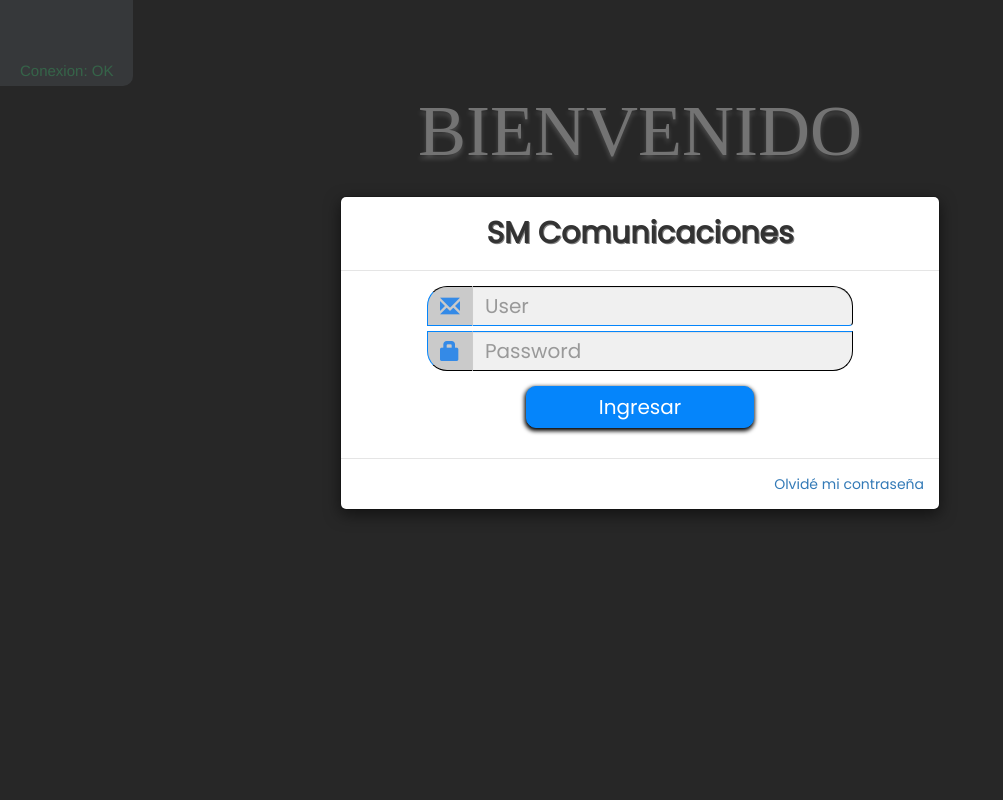
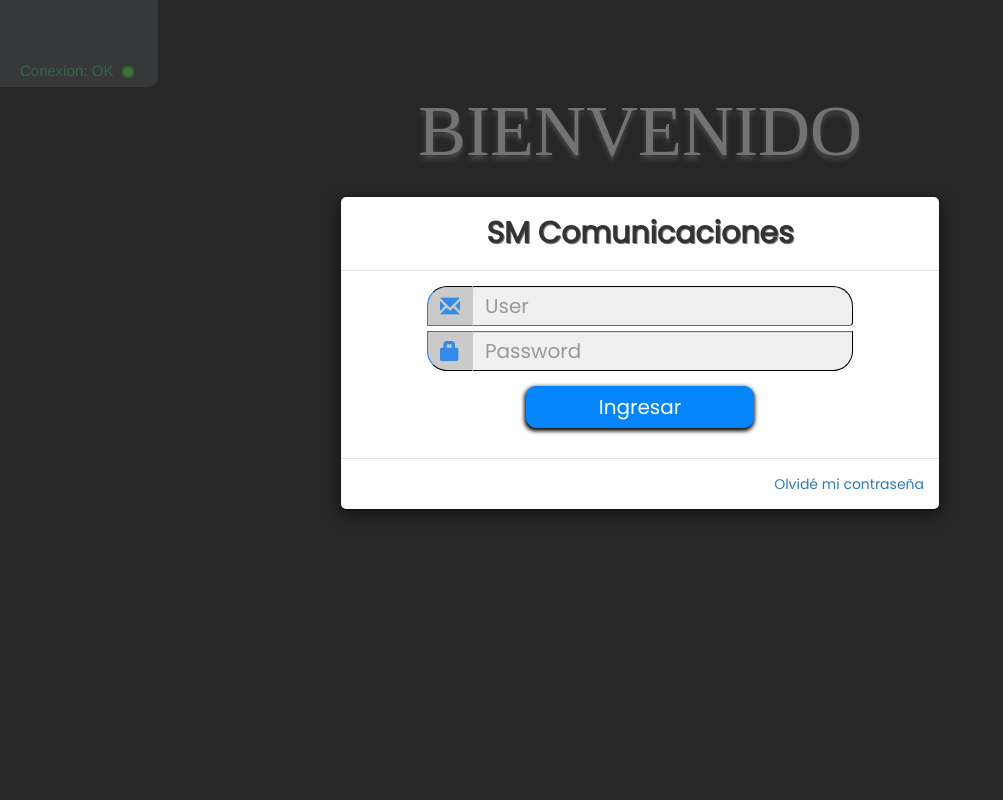
Before and after one commit to SantiagoH3/SM-Comunicaciones, a PHP site: page / in a window 1280 px wide. Shown: the whole page, without its empty margins (0-1003 px from the left). Run offline with PHP 8.4, Linux system fonts and the light colour scheme; some web fonts are replaced.

Commit message:
Estados de la conexion

```diff
--- a/DBconection.php
+++ b/DBconection.php
@@ -21,9 +21,9 @@ $DB = 'SMcomunicacion';
 <body>
   <?php
     if(!$conexion){
-      echo '<p class="conexion-info fail">Conexion: FAIL</p>';
+      echo '<p class="conexion-info fail">Conexion: FAIL </p>';
     } else {
-      echo '<p class="conexion-info">Conexion: OK</p>';
+      echo '<p class="conexion-info">Conexion: OK <img class="ok-luz" src="COK.gif"></p>';
     }
   ?>
 </body>
--- a/login.css
+++ b/login.css
@@ -441,3 +441,7 @@ i.fa.fa-filter {
 .fail {
   color: red;
 }
+
+.ok-luz {
+  width: 20px;
+}
--- a/updatecliente.php
+++ b/updatecliente.php
@@ -6,4 +6,5 @@ $sql = "UPDATE clientes
         WHERE id_cliente='".$_POST['id']."'";
 
 mysqli_query($conexion,$sql);
+header("Location: clientes.php");
 ?>
```
Also changed, not shown: menuDEV.php (+2 -9 lines), COk.gif (added), 1 other file.
